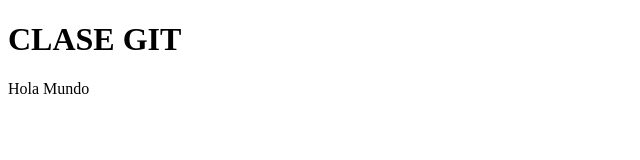
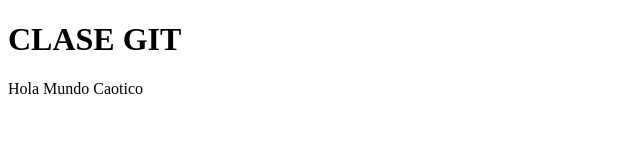
Before and after one commit to SofiaPinilla/clase-git-2, a plain HTML site: page index.html in a window 1280 px wide. Shown: the full height of the page, 0-640 px from the left. Drawn offline with Linux system fonts and the light colour scheme.

Commit message:
se va a liar

```diff
--- a/index.html
+++ b/index.html
@@ -9,7 +9,7 @@
     <h1>CLASE GIT</h1>
     <div class="container">
         <p>
-            Hola Mundo
+            Hola Mundo Caotico
         </p>
     </div>
 </body>
```
